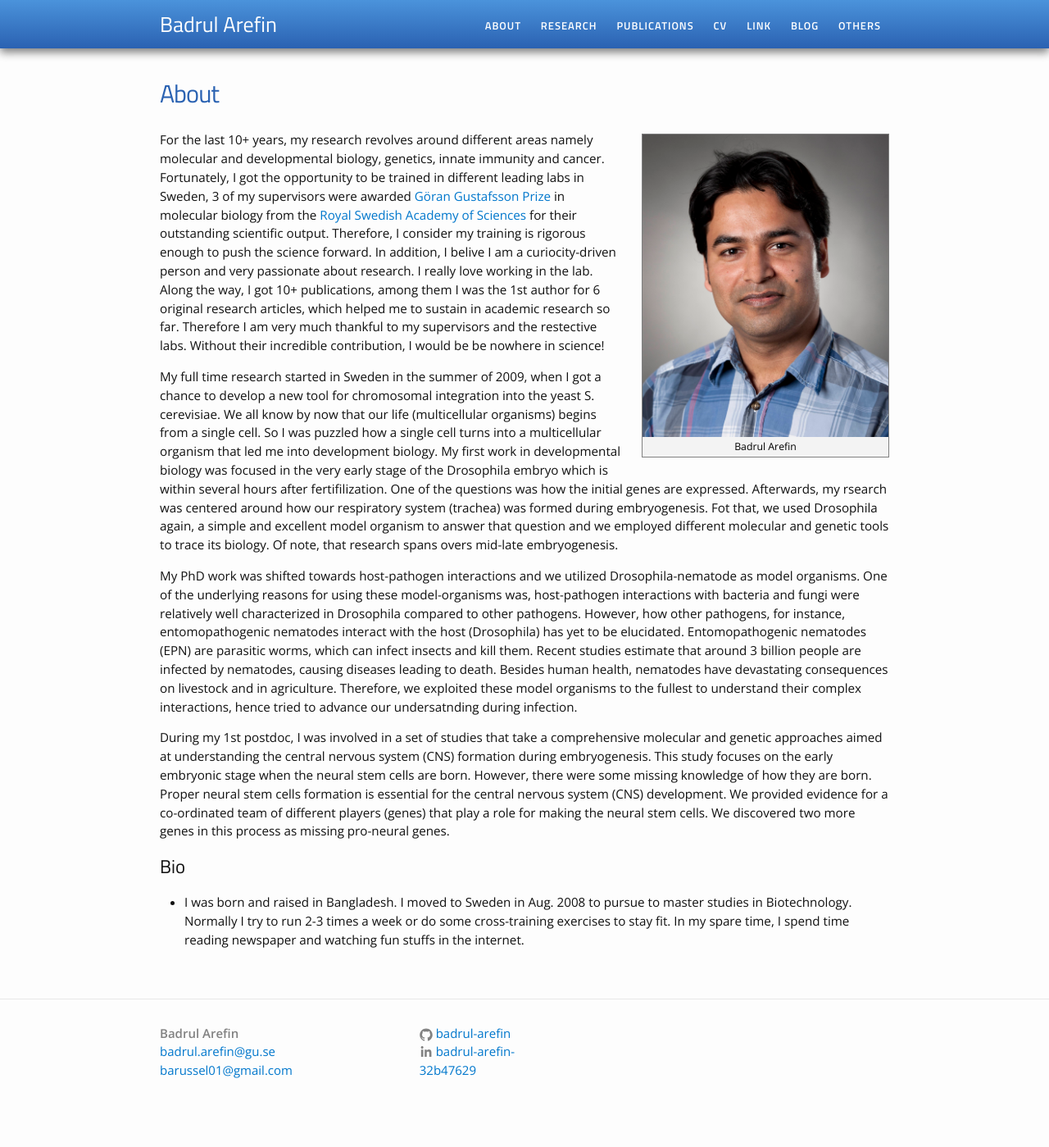
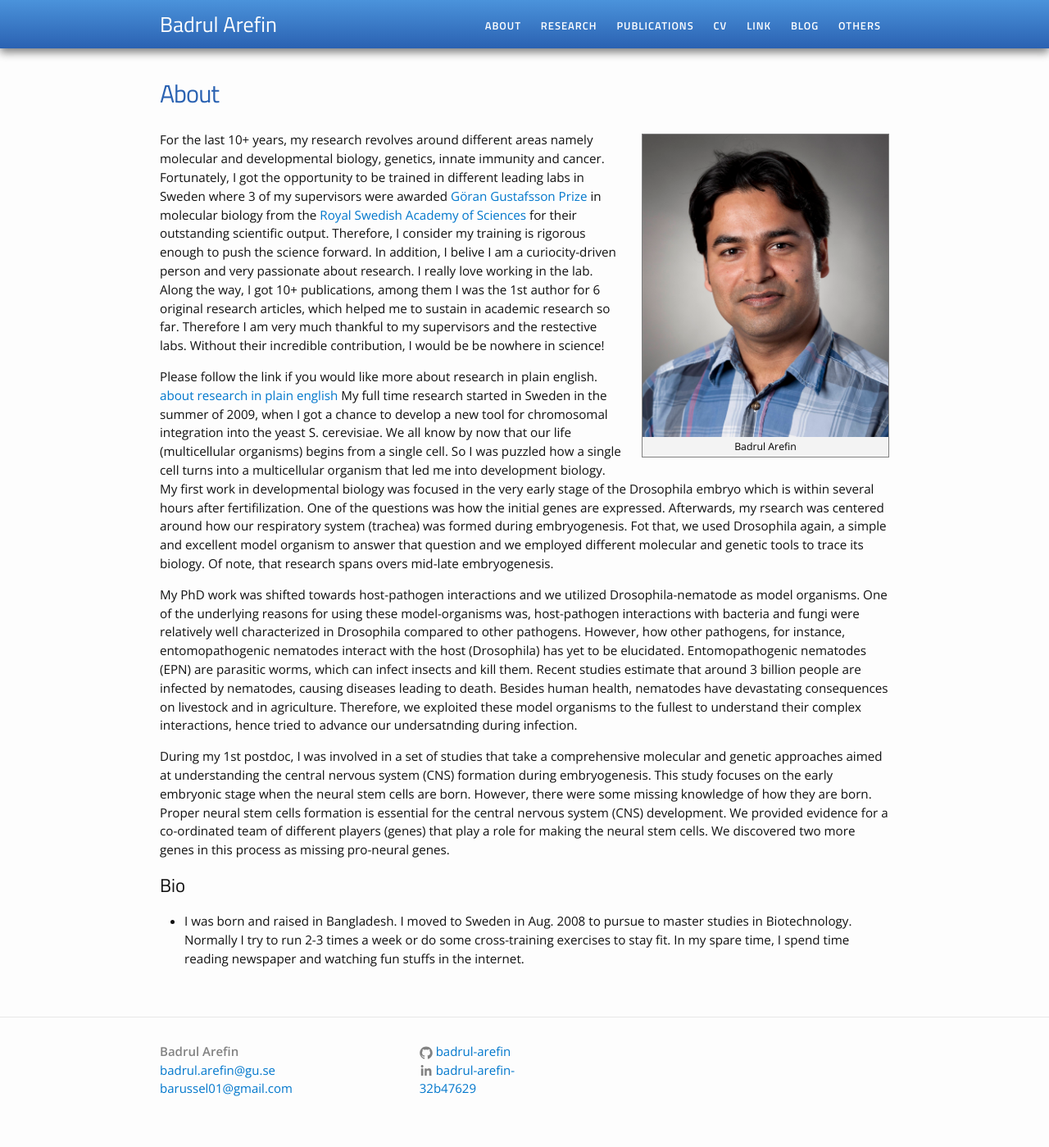
Before and after one commit to Badrul-Arefin/badrul-arefin.github.io, a Jekyll site: the page built from about.md, in a window 1280 px wide. Shown: the whole page at 82% size. Built offline with Jekyll 4.4.1, drawn with Linux system fonts in a browser that asks for light colours; before the commit the page ends 1376 px from its top, so only the background shows below that.

Commit message:
Update about.md

```diff
--- a/about.md
+++ b/about.md
@@ -5,8 +5,10 @@
 ---
 {% include image.html url="/images/pic_low2.jpg" caption="Badrul Arefin" width=300 align="right" %}
 
-For the last 10+ years, my research revolves around different areas namely molecular and developmental biology, genetics, innate immunity and cancer. Fortunately, I got the opportunity to be trained in different leading labs in Sweden, 3 of my supervisors were awarded <a href="https://en.wikipedia.org/wiki/G%C3%B6ran_Gustafsson_Prize">Göran Gustafsson Prize</a> in molecular biology from the <a href="https://kva.se/sv/priser/goran-gustafssonprisen">Royal Swedish Academy of Sciences </a> for their outstanding scientific output. Therefore, I consider my training is rigorous enough to push the science forward. In addition, I belive I am a curiocity-driven person and very passionate about research. I really love working in the lab. Along the way, I got 10+ publications, among them I was the 1st author for 6 original research articles, which helped me to sustain in academic research so far. Therefore I am very much thankful to my supervisors and the restective labs. Without their incredible contribution, I would be be nowhere in science!
+For the last 10+ years, my research revolves around different areas namely molecular and developmental biology, genetics, innate immunity and cancer. Fortunately, I got the opportunity to be trained in different leading labs in Sweden where 3 of my supervisors were awarded <a href="https://en.wikipedia.org/wiki/G%C3%B6ran_Gustafsson_Prize">Göran Gustafsson Prize</a> in molecular biology from the <a href="https://kva.se/sv/priser/goran-gustafssonprisen">Royal Swedish Academy of Sciences </a> for their outstanding scientific output. Therefore, I consider my training is rigorous enough to push the science forward. In addition, I belive I am a curiocity-driven person and very passionate about research. I really love working in the lab. Along the way, I got 10+ publications, among them I was the 1st author for 6 original research articles, which helped me to sustain in academic research so far. Therefore I am very much thankful to my supervisors and the restective labs. Without their incredible contribution, I would be be nowhere in science!
 
+Please follow the link if you would like more about research in plain english.
+<a href="about2">about research in plain english</a>
 My full time research started in Sweden in the summer of 2009, when I got a chance to develop a new tool for chromosomal integration into the yeast S. cerevisiae. We all know by now that our life (multicellular organisms) begins from a single cell. So I was puzzled how a single cell turns into a multicellular organism that led me into development biology. My first work in developmental biology was focused in the very early stage of the Drosophila embryo which is within several hours after fertifilization. One of the questions was how the initial genes are expressed. Afterwards, my rsearch was centered around how our respiratory system (trachea) was formed during embryogenesis. Fot that, we used Drosophila again, a simple and excellent model organism to answer that question and we employed different molecular and genetic tools to trace its biology. Of note, that research spans overs mid-late embryogenesis.
 
 My PhD work was shifted towards host-pathogen interactions and we utilized Drosophila-nematode as model organisms. One of the underlying reasons for using these model-organisms was, host-pathogen  interactions  with  bacteria  and  fungi were  relatively  well  characterized  in Drosophila compared  to  other  pathogens. However,  how  other  pathogens, for  instance,  entomopathogenic  nematodes  interact with  the  host  (Drosophila) has  yet  to  be  elucidated. Entomopathogenic  nematodes (EPN)  are  parasitic  worms, which  can  infect  insects  and  kill  them. Recent  studies estimate  that  around  3  billion  people  are  infected  by  nematodes, causing  diseases leading to death. Besides human health, nematodes have devastating consequences on livestock and in agriculture. Therefore, we exploited these model organisms to the fullest to understand their complex interactions, hence tried to advance our undersatnding during infection.
```
